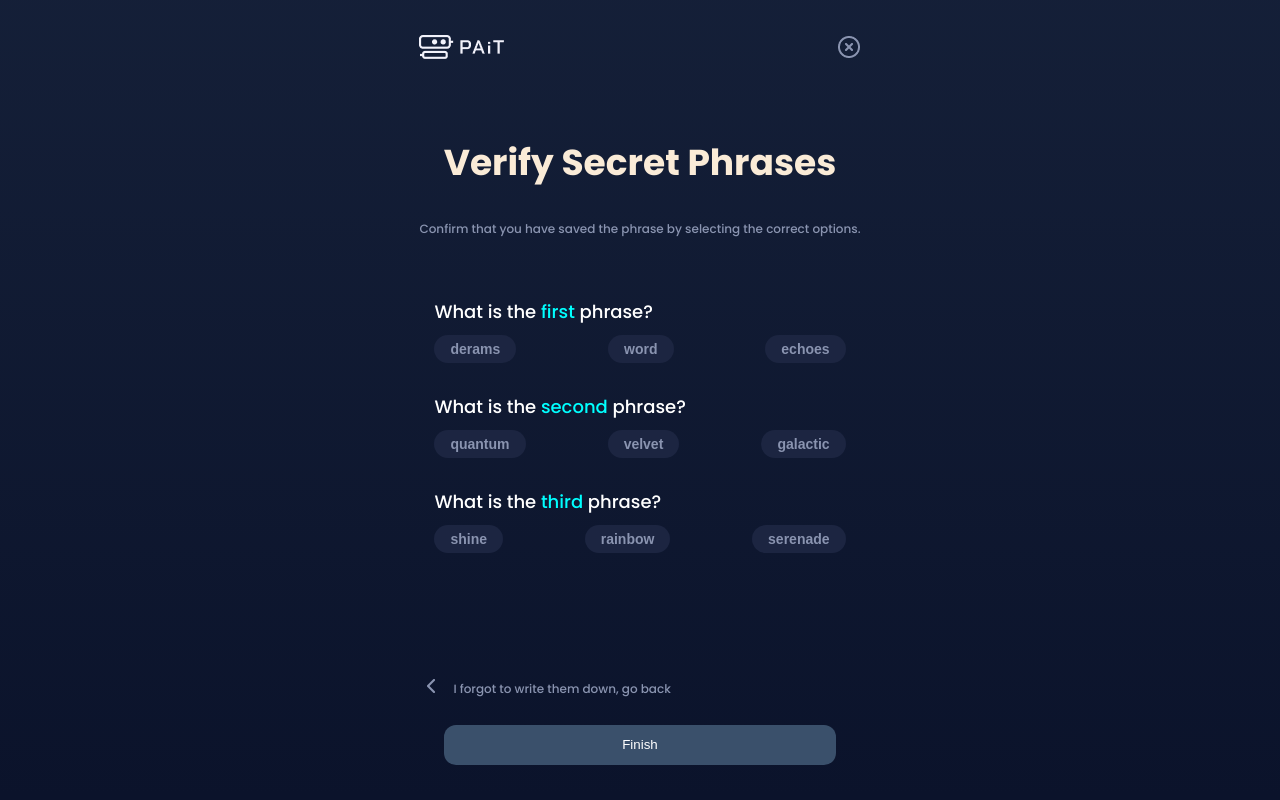
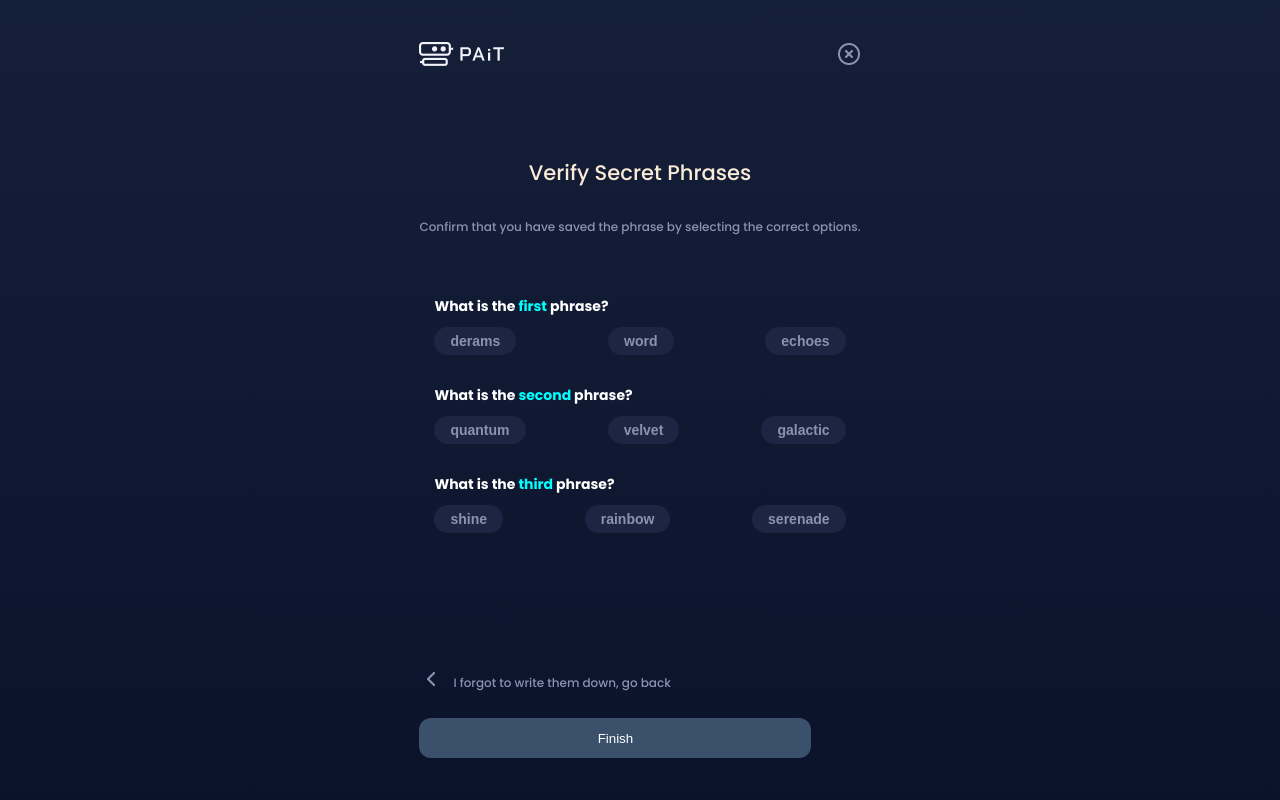
Before and after one commit to MorrisMacharia/PAiT, a Next.js app: page /components/Verify in a window 1280 px wide. Built offline with nearby package versions, Linux system fonts and the light colour scheme.

Commit message:
phrase bitton select and finish update

```diff
--- a/src/app/Layout/WalletLayout.jsx
+++ b/src/app/Layout/WalletLayout.jsx
@@ -2,7 +2,7 @@ import React from "react";
 import { WalletNav } from "../components/WalletNav/WalletNav";
 import { WalletFooter } from "../components/WalletFooter/WalletFooter";
 
-export default function WalletLayout({ children, hideFooter }) {
+export default function WalletLayout({ children, hideFooter, allPhrasesFilled }) {
   return (
     <div
       style={{
@@ -15,8 +15,7 @@ export default function WalletLayout({ children, hideFooter }) {
       <WalletNav />
 
       <main>{children}</main>
-
-      {!hideFooter && <WalletFooter />}
+      {!hideFooter && <WalletFooter allPhrasesFilled={allPhrasesFilled} />}
     </div>
   );
 }
--- a/src/app/components/Verify/page.css
+++ b/src/app/components/Verify/page.css
@@ -6,6 +6,8 @@
   gap: 30px;
   .h1 {
     color: antiquewhite;
+    font-weight: 500;
+    font-style: normal;
   }
   .p1 {
     color: var(--Text-Muted, #8a94b0);
@@ -23,7 +25,8 @@
 }
 .what {
   color: white;
-  font-weight: 500;
+  font-weight: 700;
+  font-size: 14px;
 }
 .sp {
   color: aqua;
@@ -44,6 +47,8 @@
 .btns{
   display: flex;
   justify-content: space-between;
+  font-weight: 500;
+  font-size: 14px;
   .btn{
     font-size: 14px;
     font-weight: 600;
--- a/src/app/components/Verify/page.js
+++ b/src/app/components/Verify/page.js
@@ -1,6 +1,6 @@
 "use client";
 
-import React from "react";
+import React, { useState, useEffect } from "react";
 import WalletLayout from "@/app/Layout/WalletLayout";
 import "./page.css";
 
@@ -11,11 +11,23 @@ const phrases = [
 ];
 
 const Verify = () => {
+  const [selectedOptions, setSelectedOptions] = useState({});
+  const [allSelected, setAllSelected] = useState(false);
+  const handleClick = (phraseIndex, optionIndex) => {
+    setSelectedOptions(prev => ({
+      ...prev,
+      [phraseIndex]: optionIndex
+    }));
+  };
+  useEffect(() => {
+    const allPhrasesFilled = Object.keys(selectedOptions).length === phrases.length;
+    setAllSelected(allPhrasesFilled);
+  }, [selectedOptions]);
   return (
-    <WalletLayout>
+    <WalletLayout allPhrasesFilled={allSelected}>
       <div className="holder">
         <div className="description">
-          <h1 className="h1">Verify Secret Phrases</h1>
+          <h3 className="h1">Verify Secret Phrases</h3>
           <p className="p1">
             Confirm that you have saved the phrase by selecting the correct
             options.
@@ -29,7 +41,14 @@ const Verify = () => {
               </p>
               <div className="btns">
                 {phrase.options.map((option, idx) => (
-                  <button key={idx} className="btn">
+                  <button
+                    key={idx}
+                    className="btn"
+                    style={{
+                      backgroundColor: selectedOptions[index] === idx ? 'white' : '',
+                    }}
+                    onClick={() => handleClick(index, idx)}
+                  >
                     {option}
                   </button>
                 ))}
--- a/src/app/components/WalletFooter/WalletFooter.jsx
+++ b/src/app/components/WalletFooter/WalletFooter.jsx
@@ -4,14 +4,12 @@ import Image from 'next/image'
 import Link from 'next/link'
 import "../WalletFooter/WalletFooter.css"
 
-export const WalletFooter = () => {
+export const WalletFooter = ({ allPhrasesFilled }) => {
   const router = useRouter();
 
   const handleBackClick = () => {
     router.back();
   };
-
-
 
   return (
     <div className="actions">
@@ -27,9 +25,12 @@ const handleBackClick = () => {
         <div className="write">I forgot to write them down, go back</div>
       </div>
       <div className="actions2">
-              <Link className="sav" href="/Homewallet">
-                <button className="saved2">Finish</button>
-              </Link>
+        <button
+          className="saved2"
+          style={{ backgroundColor: allPhrasesFilled ? 'aqua' : '' }}
+        >
+          Finish
+        </button>
       </div>
     </div>
   )
```
Lines whose indentation alone changed are shown as unchanged.
